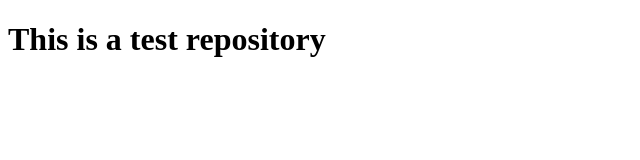
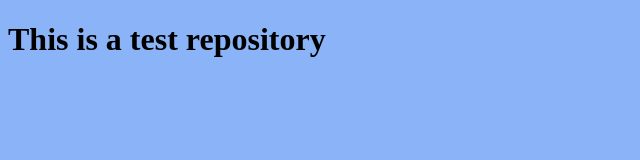
Before and after one commit to gn00b/test-rep, a plain HTML site: page index.html in a window 1280 px wide. Shown: the whole page, without its empty margins (0-640 px from the left). Drawn offline with Linux system fonts and the light colour scheme.

Commit message:
adding a stylesheet and linking to it

```diff
--- a/index.html
+++ b/index.html
@@ -2,6 +2,7 @@
 <html>
 <head>
 	<title>Test Repository</title>
+	<link rel="stylesheet" type="text/css" href="style.css">
 </head>
 <body>
 	<h1>This is a test repository</h1>
--- /dev/null
+++ b/style.css
@@ -0,0 +1,3 @@
+body{
+	background-color: #8ab4f7;
+}
```
